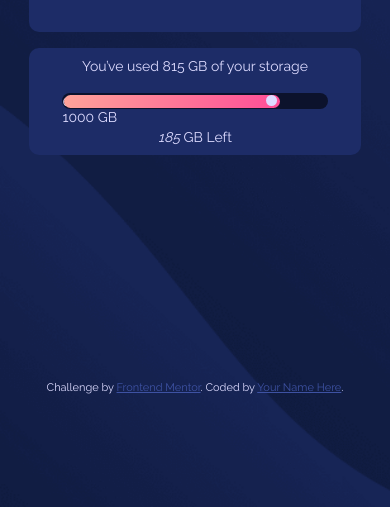
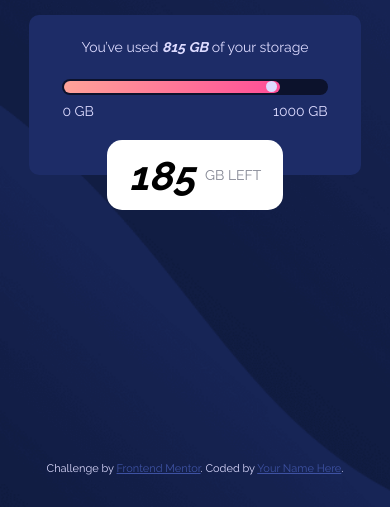
Before and after one commit to D3borahD/fylo-data-storage, a plain HTML site: page index.html in a window 390 px wide. Shown: the part 337-844 px from the top of the page. Drawn offline with Linux system fonts and the light colour scheme.

Commit message:
fin intégration mobile

```diff
--- a/index.html
+++ b/index.html
@@ -37,16 +37,17 @@
         </div>
       </div>
       <div class="progressbar">
-        <p>You’ve used 815 GB of your storage</p>
+        <p>You’ve used <em>815 GB</em> of your storage</p>
         <div class="bar">
           <div class="bar-level"></div>
           <div class="bar-cursor"></div>
-          <p class="0gb">0 GB</p>
+          <p class="mingb">0 GB</p>
           <p class="maxgb">1000 GB</p>
         </div>
 
         <div class="gbleft">
-          <p><em>185</em> GB Left</p>
+          <p><em>185</em></p>
+          <p>GB Left</p>
         </div>
       </div>
     </section>
--- a/style/mobilestyle.scss
+++ b/style/mobilestyle.scss
@@ -20,15 +20,14 @@ body {
   background-size: cover;
   display: flex;
   flex-direction: column;
-  justify-content: space-around;
   align-items: center;
   color: $PaleBlue;
 }
 
 .card {
+  margin-top: 10rem;
   height: 23.75rem;
   width: 85%;
-  padding-top: 5rem;
 }
 
 .marque,
@@ -73,18 +72,20 @@ body {
 }
 
 .progressbar {
-  height: 6.68rem;
+  position: relative;
+  height: 10rem;
   min-width: 20.31rem;
   border-radius: 10px;
   margin-top: 1rem;
   display: flex;
   flex-direction: column;
-  justify-content: space-around;
+  justify-content: center;
   align-items: center;
 }
 
 .bar {
   width: 80%;
+  margin: 1.5rem 0 3.5rem 0;
   height: 1rem;
   background: $VeryDarkBlue;
   border-radius: 25px;
@@ -109,3 +110,38 @@ body {
     transform: translateX(-125%);
   }
 }
+em {
+  font-weight: 700;
+}
+.mingb,
+.maxgb {
+  position: absolute;
+  bottom: -1.5rem;
+}
+.maxgb {
+  right: 0;
+}
+
+.gbleft {
+  position: absolute;
+  bottom: 0;
+  transform: translateY(50%);
+  height: 4.375rem;
+  width: 10.94rem;
+  background-color: white;
+  border-radius: 15px;
+  text-transform: uppercase;
+  padding: 0 1rem;
+  display: flex;
+  justify-content: space-around;
+  align-items: center;
+  color: $GrayishBlue;
+  em {
+    color: black;
+    font-size: 2.5rem;
+  }
+}
+footer {
+  position: fixed;
+  bottom: 2rem;
+}
```
Also changed, not shown: style/mobilestyle.css, 1 other file.
